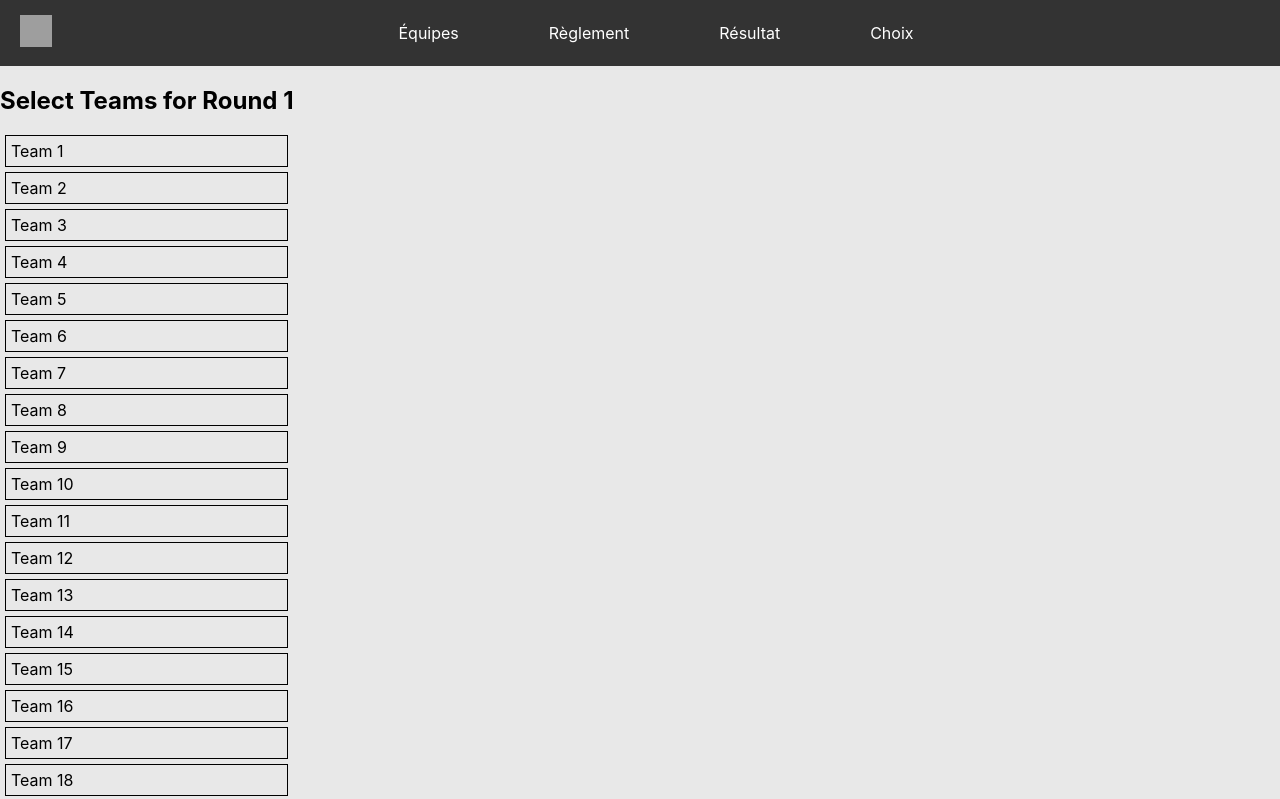
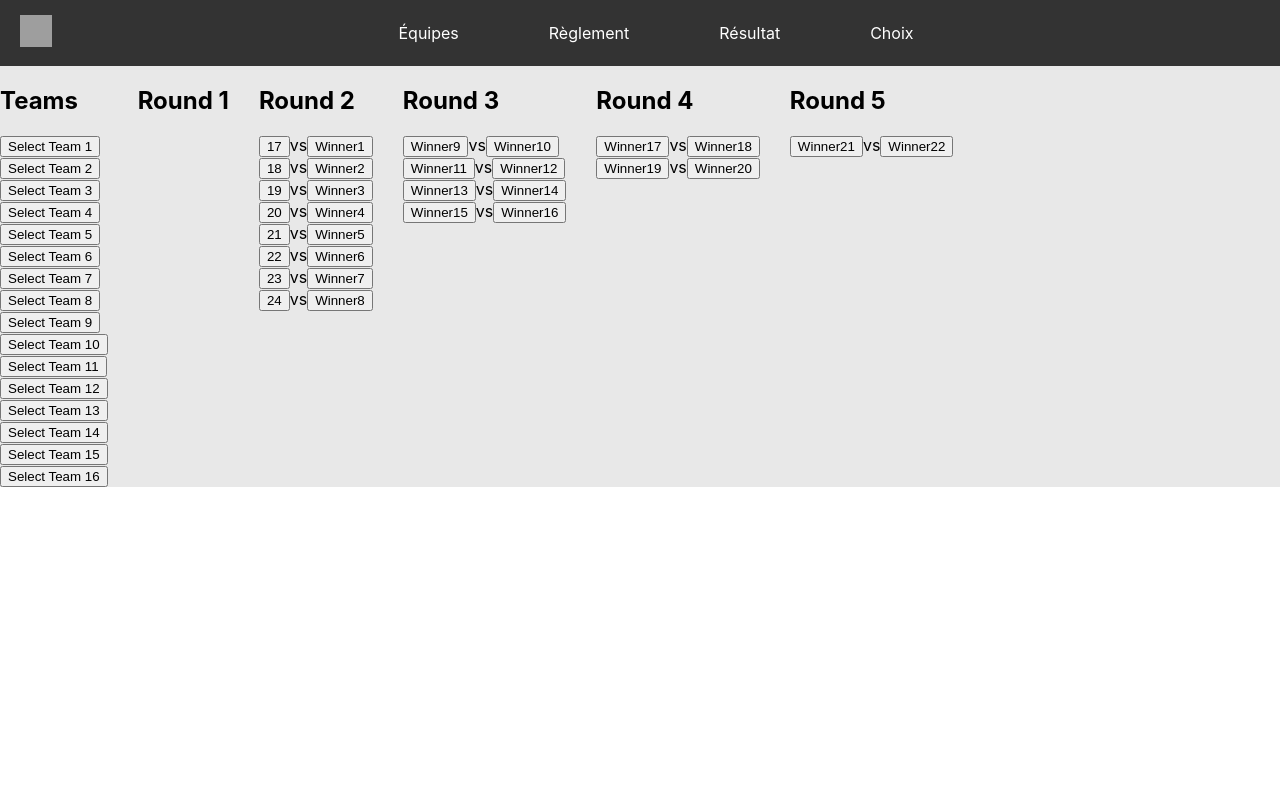
Before and after one commit to llanelli13/Web_M1, a React (Create React App) app in the folder web_m1/: page /Choice in a window 1280 px wide. Shown: the top 799 px of the page. Built offline with nearby package versions, Linux system fonts and the light colour scheme; grey boxes are pictures that could not be loaded.

Commit message:
sélection des matchs jusqu'au vainqueur

```diff
--- a/web_m1/src/components/Style/tree.css
+++ b/web_m1/src/components/Style/tree.css
@@ -1,89 +1,12 @@
-.tree ul {
-    display:flex;
-    flex-direction:column;
-    padding-top: 20px; position: relative;
-    transition: all 0.5s;
-    -webkit-transition: all 0.5s;
-    -moz-transition: all 0.5s;
-}
+.rounds-container {
+    display: flex;
+    flex-direction: right;
+  }
+  .rounds-container > * {
+    margin-right: 30px; /* Ajoute une marge de 10 pixels à droite de chaque élément enfant */
+  }
 
-.tree li {
-    float: left; text-align: center;
-    list-style-type: none;
-    position: relative;
-    padding: 20px 5px 0 5px;
-
-    transition: all 0.5s;
-    -webkit-transition: all 0.5s;
-    -moz-transition: all 0.5s;
-}
-
-.tree li::before, .tree li::after{
-    content: '';
-    position: absolute; top: 0; right: 50%;
-    border-top: 1px solid #ccc;
-    width: 50%; height: 20px;
-}
-.tree li::after{
-    right: auto; left: 50%;
-    border-left: 1px solid #ccc;
-}
-
-.tree li:only-child::after, .tree li:only-child::before {
-    display: none;
-}
-
-.tree li:only-child{ padding-top: 0;}
-
-.tree li:first-child::before, .tree li:last-child::after{
-    border: 0 none;
-}
-.tree li:last-child::before{
-    border-right: 1px solid #ccc;
-    border-radius: 0 5px 0 0;
-    -webkit-border-radius: 0 5px 0 0;
-    -moz-border-radius: 0 5px 0 0;
-}
-.tree li:first-child::after{
-    border-radius: 5px 0 0 0;
-    -webkit-border-radius: 5px 0 0 0;
-    -moz-border-radius: 5px 0 0 0;
-}
-.tree ul ul::before{
-    content: '';
-    position: absolute; top: 0; left: 50%;
-    border-left: 1px solid #ccc;
-    width: 0; height: 20px;
-}
-.tree li div{
-    border: 1px solid #ccc;
-    padding: 5px 60px;
-    text-decoration: none;
-    color: #666;
-    font-family: arial, verdana, tahoma;
-    font-size: 11px;
-    display: inline-block;
-
-    border-radius: 5px;
-    -webkit-border-radius: 5px;
-    -moz-border-radius: 5px;
-
-    transition: all 0.5s;
-    -webkit-transition: all 0.5s;
-    -moz-transition: all 0.5s;
-}
-.tree li div:hover, .tree li div:hover+ul li div {
-    background: #c8e4f8; color: #000; border: 1px solid #94a0b4;
-}
-.tree li div:hover+ul li::after,
-.tree li div:hover+ul li::before,
-.tree li div:hover+ul::before,
-.tree li div:hover+ul ul::before{
-    border-color:  #94a0b4;
-}
-
-.tree-container {
-    display: flex;
-    flex-direction: column;
-    align-items: flex-start;
-}
+  .round {
+    margin: 10px;
+    padding: 10px;
+  }
--- a/web_m1/src/views/ChoicePage.js
+++ b/web_m1/src/views/ChoicePage.js
@@ -2,75 +2,77 @@ import React, { useState } from 'react';
 import '../components/Style/tree.css';
 
 const ChoicePage = () => {
-    const teams = [
-        'Team 1',
-        'Team 2',
-        'Team 3',
-        'Team 4',
-        'Team 5',
-        'Team 6',
-        'Team 7',
-        'Team 8',
-        'Team 9',
-        'Team 10',
-        'Team 11',
-        'Team 12',
-        'Team 13',
-        'Team 14',
-        'Team 15',
-        'Team 16',
-        'Team 17',
-        'Team 18',
-        'Team 19',
-        'Team 20',
-        'Team 21',
-        'Team 22',
-        'Team 23',
-        'Team 24',
-    ];
-
-    const [selectedTeams, setSelectedTeams] = useState([]);
     const [tournament, setTournament] = useState({
         rounds: [
             {
                 id: 'round1',
+                matches: Array.from({ length: 16 }, (_, i) => ({
+                    id: `match${i + 1}`,
+                    teamA: null,
+                    teamB: null,
+                    winner: null,
+                })),
+            },
+            {
+                id: 'round2',
                 matches: [
-                    { id: 'match1', teamA: null, teamB: null, winner: null },
-                    { id: 'match2', teamA: null, teamB: null, winner: null },
-                    { id: 'match3', teamA: null, teamB: null, winner: null },
-                    { id: 'match4', teamA: null, teamB: null, winner: null },
-                    { id: 'match5', teamA: null, teamB: null, winner: null },
-                    { id: 'match6', teamA: null, teamB: null, winner: null },
-                    { id: 'match7', teamA: null, teamB: null, winner: null },
-                    { id: 'match8', teamA: null, teamB: null, winner: null },
-                    { id: 'match9', teamA: null, teamB: null, winner: null },
-                    { id: 'match10', teamA: null, teamB: null, winner: null },
-                    { id: 'match11', teamA: null, teamB: null, winner: null },
-                    { id: 'match12', teamA: null, teamB: null, winner: null },
+                    { id: 'match9', teamA: 17, teamB: 'Winner1', winner: null },
+                    { id: 'match10', teamA: 18, teamB: 'Winner2', winner: null },
+                    { id: 'match11', teamA: 19, teamB: 'Winner3', winner: null },
+                    { id: 'match12', teamA: 20, teamB: 'Winner4', winner: null },
+                    { id: 'match13', teamA: 21, teamB: 'Winner5', winner: null },
+                    { id: 'match14', teamA: 22, teamB: 'Winner6', winner: null },
+                    { id: 'match15', teamA: 23, teamB: 'Winner7', winner: null },
+                    { id: 'match16', teamA: 24, teamB: 'Winner8', winner: null },
+                ],
+            },
+            {
+                id: 'round3',
+                matches: [
+                    { id: 'match17', teamA: 'Winner9', teamB: 'Winner10', winner: null },
+                    { id: 'match18', teamA: 'Winner11', teamB: 'Winner12', winner: null },
+                    { id: 'match19', teamA: 'Winner13', teamB: 'Winner14', winner: null },
+                    { id: 'match20', teamA: 'Winner15', teamB: 'Winner16', winner: null },
+                ],
+            },
+            {
+                id: 'round4',
+                matches: [
+                    { id: 'match21', teamA: 'Winner17', teamB: 'Winner18', winner: null },
+                    { id: 'match22', teamA: 'Winner19', teamB: 'Winner20', winner: null },
+                ],
+            },
+            {
+                id: 'round5',
+                matches: [
+                    { id: 'match23', teamA: 'Winner21', teamB: 'Winner22', winner: null },
                 ],
             },
         ],
     });
 
+    const [availableTeams, setAvailableTeams] = useState(Array.from({ length: 16 }, (_, i) => i + 1));
+    const [selectedTeams, setSelectedTeams] = useState([]);
+
     const handleTeamSelection = (team) => {
-        if (selectedTeams.length < 2) {
-            setSelectedTeams([...selectedTeams, team]);
+        if (selectedTeams.length < 16) {
+            const updatedTournament = { ...tournament };
+            const round1 = updatedTournament.rounds[0];
+            const nextAvailableTeams = availableTeams.filter((t) => t !== team);
+            const nextSelectedTeams = [...selectedTeams, team];
+
+            const matchIndex = Math.floor(selectedTeams.length / 2);
+            const match = round1.matches[matchIndex];
+
+            if (match.teamA === null) {
+                match.teamA = team;
+            } else if (match.teamB === null) {
+                match.teamB = team;
             }
-    };
 
-    const handleMatchCreation = () => {
-        if (selectedTeams.length === 2) {
-            const updatedTournament = { ...tournament };
-            const nextMatchIndex = updatedTournament.rounds[0].matches.findIndex(
-                (match) => !match.teamA && !match.teamB
-            );
-
-            if (nextMatchIndex !== -1) {
-                updatedTournament.rounds[0].matches[nextMatchIndex].teamA = selectedTeams[0];
-                updatedTournament.rounds[0].matches[nextMatchIndex].teamB = selectedTeams[1];
-                setSelectedTeams([]);
             setTournament(updatedTournament);
-            }
+            setAvailableTeams(nextAvailableTeams);
+            setSelectedTeams(nextSelectedTeams);
         }
     };
 
@@ -78,7 +80,17 @@ const ChoicePage = () => {
         const updatedTournament = { ...tournament };
         updatedTournament.rounds[roundIndex].matches[matchIndex].winner = winner;
 
-        if (roundIndex < tournament.rounds.length - 1) {
+        if (roundIndex === 0) {
+            // Transition du round 1 au round 2 : met à jour la team B du round 2
+            const nextRound = updatedTournament.rounds[1];
+            const nextMatchIndex = matchIndex;
+
+            if (nextRound && nextMatchIndex >= 0 && nextMatchIndex < nextRound.matches.length) {
+                const nextMatch = nextRound.matches[nextMatchIndex];
+                nextMatch.teamB = winner;
+            }
+        } else if (roundIndex < 4) {
+            // Pour les autres rounds, met à jour la prochaine round normalement
             const nextRound = updatedTournament.rounds[roundIndex + 1];
             const nextMatchIndex = Math.floor(matchIndex / 2);
             if (!nextRound.matches[nextMatchIndex]) {
@@ -96,19 +108,37 @@ const ChoicePage = () => {
         setTournament(updatedTournament);
     };
 
+    const renderTeamList = () => {
+        return availableTeams.map((team) => (
+            <div key={team}>
+                <button onClick={() => handleTeamSelection(team)}>Select Team {team}</button>
+            </div>
+        ));
+    };
+
     const renderTournament = () => {
-        return tournament.rounds.map((round, roundIndex) => (
+        return (
+            <div className="rounds-container">
+                <div className="team-list">
+                    <h2>Teams</h2>
+                    {renderTeamList()}
+                </div>
+                {tournament.rounds.map((round, roundIndex) => (
                     <div key={round.id}>
                         <h2>Round {roundIndex + 1}</h2>
                         {round.matches.map((match, matchIndex) => (
                             <div key={match.id}>
-                        {match.teamA && match.teamB && !match.winner && (
+                                {match.teamA !== null && match.teamB !== null && !match.winner && (
                                     <div>
-                                <button onClick={() => handleWinnerSelection(roundIndex, matchIndex, match.teamA)}>
+                                        <button
+                                            onClick={() => handleWinnerSelection(roundIndex, matchIndex, match.teamA)}
+                                        >
                                             {match.teamA}
                                         </button>
                                         vs
-                                <button onClick={() => handleWinnerSelection(roundIndex, matchIndex, match.teamB)}>
+                                        <button
+                                            onClick={() => handleWinnerSelection(roundIndex, matchIndex, match.teamB)}
+                                        >
                                             {match.teamB}
                                         </button>
                                     </div>
@@ -117,36 +147,12 @@ const ChoicePage = () => {
                             </div>
                         ))}
                     </div>
-        ));
-    };
-
-    return (
-        <div className="tree-container">
-            <div>
-                <h2>Select Teams for Round 1</h2>
-                <div>
-                    {teams.map((team) => (
-                        <div
-                            key={team}
-                            onClick={() => handleTeamSelection(team)}
-                            style={{
-                                border: '1px solid #000',
-                                margin: '5px',
-                                padding: '5px',
-                                cursor: 'pointer',
-                            }}
-                        >
-                            {team}
-                        </div>
                 ))}
-                </div>
-                {selectedTeams.length === 2 && (
-                    <button onClick={handleMatchCreation}>Create Match</button>
-                )}
-            </div>
-            {renderTournament()}
             </div>
         );
     };
 
+    return <div>{renderTournament()}</div>;
+};
+
 export default ChoicePage;
```
Lines whose indentation alone changed are shown as unchanged.
